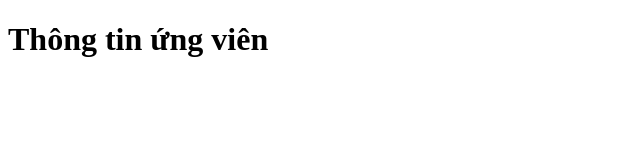
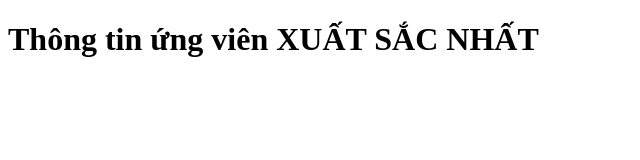
Before and after one commit to congnguyen0186/Demo2, a plain HTML site: page index.html in a window 1280 px wide. Shown: the whole page, without its empty margins (0-640 px from the left). Drawn offline with Linux system fonts and the light colour scheme.

Commit message:
Update index.html

```diff
--- a/index.html
+++ b/index.html
@@ -6,6 +6,6 @@
     <title>Document</title>
 </head>
 <body>
-    <h1> Thông tin ứng viên </h1>
+    <h1> Thông tin ứng viên XUẤT SẮC NHẤT </h1>
 </body>
 </html>
```
